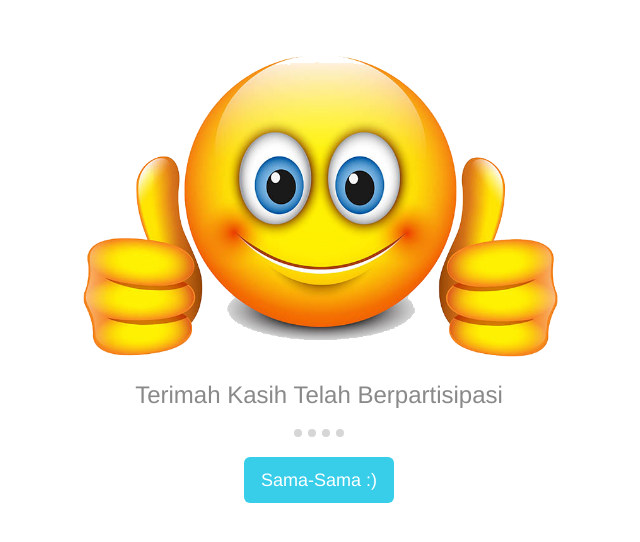
After one commit to AndiWawanK/vote, a CodeIgniter app: page /vote/vote/terimah_kasih in a window 1280 px wide. The commit adds this page. Shown: the top 542 px of the page, without its empty margins (321-961 px from the left). Run offline with CodeIgniter, Linux system fonts and the light colour scheme.

Commit message:
validation vote

```diff
--- a/application/controllers/Vote.php
+++ b/application/controllers/Vote.php
@@ -25,5 +25,11 @@
         'sabtu'   => $this->input->post('sabtu')
       );
       $this->M_data->insert_voted($data);
+      $this->M_data->set_status($nim);
+      $this->session->sess_destroy();
+    	redirect('vote/terimah_kasih');
+    }
+    public function terimah_kasih(){
+      $this->load->view('respon');
     }
   }
--- a/application/models/M_data.php
+++ b/application/models/M_data.php
@@ -22,6 +22,18 @@
       // echo "</pre>";
     }
     public function insert_voted($data){
-
+      $this->db->set('nim', $data['nim']);
+      $this->db->set('senin', $data['senin']);
+      $this->db->set('selasa', $data['selasa']);
+      $this->db->set('rabu', $data['rabu']);
+      $this->db->set('kamis', $data['kamis']);
+      $this->db->set('jumat', $data['jumat']);
+      $this->db->set('sabtu', $data['sabtu']);
+      return $this->db->insert('voted');
+    }
+    public function set_status($nim){
+      $this->db->set('status', 'Voted');
+      $this->db->where('nim', $nim);
+      return $this->db->update('mahasiswa');
     }
   }
--- a/application/views/home.php
+++ b/application/views/home.php
@@ -37,7 +37,7 @@
             <div class="__heading">
               <h1>Vooting Jadwal Pelaksanaan Belajar Bersama FTI UMBY</h1>
               <h3>ITDev Adalah Group/Team Belajar Yang Dilaksakan di Kampus <br> Universitas Mercu Buana Yogyakarta</h3>
-              <button type="submit" class="btn btn-voting btn-lg" name="button">Berikan Vooting</button>
+              <a href="<?php echo base_url('/login') ?>" type="button" class="btn btn-voting btn-lg" name="button">Berikan Vooting</a>
             </div>
           </div>
         </div>
--- /dev/null
+++ b/application/views/respon.php
@@ -0,0 +1,26 @@
+<!DOCTYPE html>
+<html>
+  <head>
+    <title>Pooling ITDev</title>
+    <meta name="viewport" content="width=device-width, initial-scale=1.0">
+    <link href="<?php echo base_url() ?>assets/css/bootstrap.min.css" rel="stylesheet">
+    <link href="<?php echo base_url() ?>assets/css/font-awesome.min.css" rel="stylesheet">
+    <link href="<?php echo base_url() ?>assets/css/main.css" rel="stylesheet">
+  </head>
+  <body>
+
+    <div class="container">
+      <div class="row">
+        <div class="col-md-6 col-md-offset-3 text-center __terimah_kasih">
+          <img src="<?php echo base_url() ?>assets/img/trims.png" class="img-responsive" alt="">
+          <h3>Terimah Kasih Telah Berpartisipasi</h3>
+          <hr>
+          <a href="<?php echo base_url('vote/')  ?>" class="btn btn-terimah_kasih btn-lg">Sama-Sama :)</a>
+        </div>
+      </div>
+    </div>
+
+    <script src="<?php echo base_url() ?>assets/js/jquery.js"></script>
+    <script src="<?php echo base_url() ?>assets/js/bootstrap.min.js"></script>
+  </body>
+</html>
--- a/assets/css/main.css
+++ b/assets/css/main.css
@@ -95,6 +95,25 @@
 .panel-voting{
   margin-top: 10vh;
 }
+.__terimah_kasih{
+  margin-top: 50px;
+}
+.__terimah_kasih h3{
+  color: #898989;
+}
+.__terimah_kasih hr{
+  width: 50px;
+  border-bottom: dotted 8px #d6d6d6;
+  border-top: none;
+}
+.btn-terimah_kasih{
+  background-color: #38ceea;
+  color: #fff;
+}
+.btn-terimah_kasih:hover{
+  background-color: #f25496;
+  color: #fff;
+}
 .glyphicon { margin-right:5px; }
 .glyphicon-new-window { margin-left:5px; }
 .panel-body .radio,.panel-body .checkbox {margin-top: 0px;margin-bottom: 0px;}
```
Also changed, not shown: application/controllers/Login.php (+15 -5 lines), application/views/dashboard.php (+13 -13 lines), assets/img/trims.png (added).
